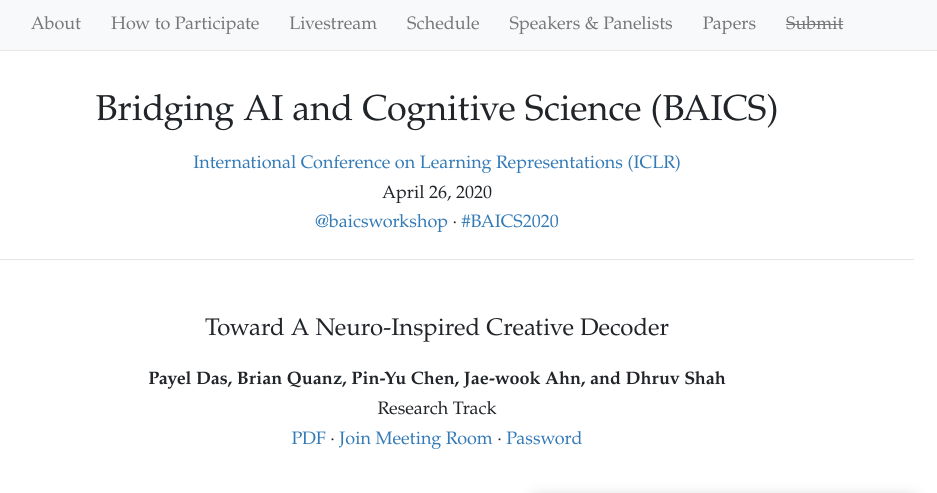
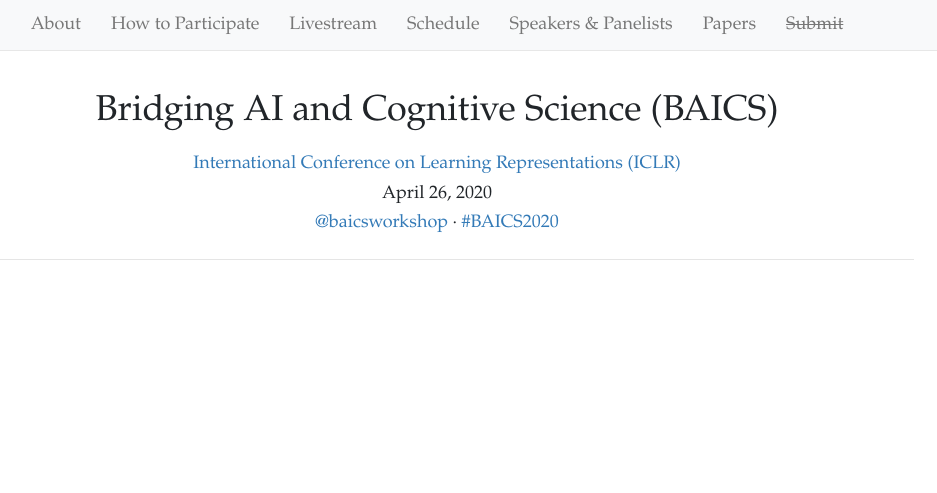
Before and after one commit to offline-rl-neurips/offline-rl-neurips.github.io, a Jekyll site: the page built from program/baics_34.html, in a window 1280 px wide. Shown: the top 493 px of the page, without its empty margins (203-1140 px from the left). Built offline with Jekyll 4.4.1, drawn with Linux system fonts in a browser that asks for light colours; nearby versions of some CDN libraries; grey boxes are pictures that could not be loaded.

Commit message:
Update baics 34

```diff
--- a/program/baics_34.html
+++ b/program/baics_34.html
@@ -13,74 +13,4 @@
 title: "Toward A Neuro-Inspired Creative Decoder"
 track: research
 live: false
-layout: default
-video: true
-chat: true
-session_1: false
-session_2: true
 ---
-
-<div class="row justify-content-center">
-<div class="paper text-center">
-	<h3>{{ page.title }}</h3>
-	<ul>
-		<li><b>{{ page.authors }}</b></li>
-		<li>
-		<span>
-			{% if page.track == "blue_sky" %}
-			Blue Sky Ideas Track
-			{% elsif page.track == "research" %}
-			Research Track
-			{% elsif page.track == "invited" %}
-			Invited Talk
-			{% elsif page.track == "opening" %}
-			Opening Remarks
-			{% endif %}
-		</span>
-		{% if page.kind == "oral" %}
-		<span> (Oral)</span>
-		{% elsif page.kind == "spotlight" %}
-		<span> (Spotlight)</span>
-		{% endif %}
-		</li>
-
-		{% if page.session_id > 0 %}
-		<li>
-		{% if page.camera_ready %}
-		<span><a href="/pdf/BAICS_{{ page.id }}.pdf" target="_blank">PDF</a></span>
-		{% else %}
-		<span>PDF</span>
-		{% endif %}
-		{% if page.session_id == 1 and page.session_1 and page.meeting_url %}
-		<span> · </span>
-		<span><a href="{{ page.meeting_url }}" target="_blank">Join Meeting Room</a></span>
-		<span> · </span>
-		<span><a href="https://iclr.cc/virtual/workshops_4.html" target="_blank">Password</a></span>
-		{% elsif page.session_id == 2 and page.session_2 and page.meeting_url %}
-		<span> · </span>
-		<span><a href="{{ page.meeting_url }}" target="_blank">Join Meeting Room</a></span>
-		<span> · </span>
-		<span><a href="https://iclr.cc/virtual/workshops_4.html" target="_blank">Password</a></span>
-		{% endif %}
-		</li>
-		{% endif %}
-
-	</ul>
-</div>
-</div>
-
-<div class="row justify-content-center">
-  <div class="col">
-	<iframe width="560" height="315" src="https://www.youtube.com/embed/iwflqMT-Iog" frameborder="0" allow="accelerometer; autoplay; encrypted-media; gyroscope; picture-in-picture" allowfullscreen></iframe>
-  </div>
-
-  <div class="col">
-	{% if page.chat %}
-    <div class="rocket">
-      <iframe frameborder="0" src="https://iclr.rocket.chat/channel/{{ page.rocket_id }}?layout=embedded" width="100%" height="680px"></iframe>
-    </div>
-    {% else %}
-    <div class="text-center"><i>Chat coming soon!</i></div>
-	{% endif %}
-  </div>
-</div>
```
